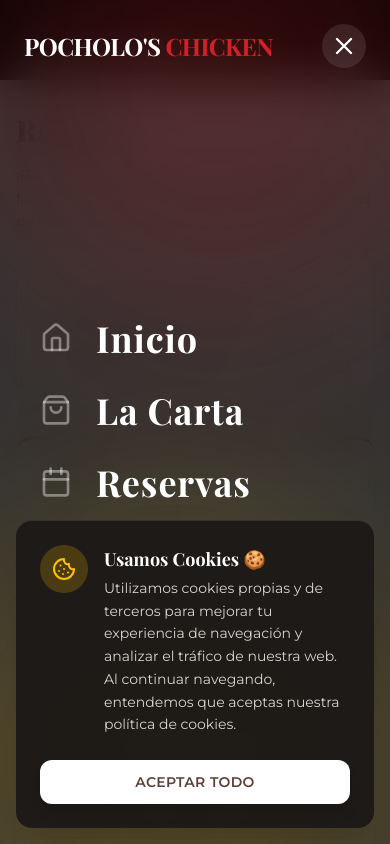
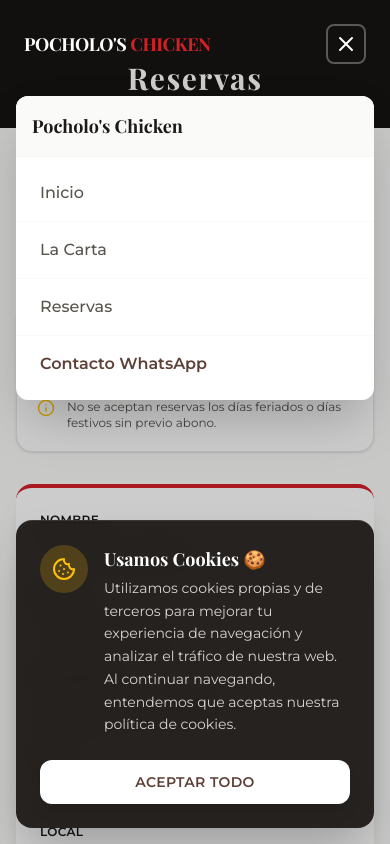
Before and after one commit to iblamejssee/LP-pocholos, a Next.js app: page /reservas in a window 390 px wide. Both pictures are taken after a click on the button 344 px from the left and 46 px from the top of the page. Shown: the top 844 px of the page. Built offline with nearby package versions, Linux system fonts and the light colour scheme.

Commit message:
Fix Navbar v2

```diff
--- a/src/app/reservas/page.tsx
+++ b/src/app/reservas/page.tsx
@@ -63,9 +63,9 @@
     return (
         <main className="min-h-screen bg-stone-50">
             {/* Header Mini */}
-            <div className="h-20 md:h-28 bg-black flex items-center justify-center relative overflow-hidden">
+            <div className="h-32 md:h-40 bg-black flex items-end justify-center pb-8 relative overflow-hidden">
                 <div className="absolute inset-0 bg-stone-900 opacity-80" />
-                <h1 className="relative z-10 font-serif text-2xl md:text-4xl text-white font-bold tracking-wider">
+                <h1 className="relative z-10 font-serif text-3xl md:text-5xl text-white font-bold tracking-wider">
                     Reservas
                 </h1>
             </div>
--- a/src/components/Navbar.tsx
+++ b/src/components/Navbar.tsx
@@ -3,7 +3,7 @@
 import { useState, useEffect } from 'react';
 import Link from 'next/link';
 import { motion, AnimatePresence } from 'framer-motion';
-import { Menu, X, ShoppingBag, Calendar, Home, Instagram, Facebook } from 'lucide-react';
+import { Menu, X, ShoppingBag, Calendar, Home } from 'lucide-react';
 
 export default function Navbar() {
     const [isScrolled, setIsScrolled] = useState(false);
@@ -18,9 +18,9 @@
     }, []);
 
     const navLinks = [
-        { name: 'Inicio', href: '/', icon: Home },
-        { name: 'La Carta', href: '/carta-pocholos.pdf', target: '_blank', icon: ShoppingBag },
-        { name: 'Reservas', href: '/reservas', icon: Calendar },
+        { name: 'Inicio', href: '/' },
+        { name: 'La Carta', href: '/carta-pocholos.pdf', target: '_blank' },
+        { name: 'Reservas', href: '/reservas' },
     ];
 
     return (
@@ -36,7 +36,7 @@
             >
                 <div className="container mx-auto px-6 flex items-center justify-between">
                     {/* Logo Mobile / Scrolled */}
-                    <Link href="/" className="font-serif text-2xl text-white font-bold tracking-tight">
+                    <Link href="/" className="font-serif text-lg md:text-2xl text-white font-bold tracking-tight">
                         POCHOLO'S <span className="text-land-red">CHICKEN</span>
                     </Link>
 
@@ -66,93 +66,62 @@
                         </a>
                     </div>
 
-                    {/* Mobile Menu Button */}
+                    {/* Mobile Menu Button - Styled like reference */}
                     <button
-                        className="md:hidden text-white p-2"
-                        onClick={() => setIsMobileMenuOpen(true)}
+                        className="md:hidden text-white border-2 border-white/30 rounded-lg p-1.5 hover:bg-white/10 transition-colors"
+                        onClick={() => setIsMobileMenuOpen(!isMobileMenuOpen)}
                     >
-                        <Menu size={28} />
+                        {isMobileMenuOpen ? <X size={24} /> : <Menu size={24} />}
                     </button>
                 </div>
             </motion.nav>
 
-            {/* Mobile Menu Overlay Redesigned */}
+            {/* Mobile Menu Dropdown - Reference Style */}
             <AnimatePresence>
                 {isMobileMenuOpen && (
+                    <>
+                        {/* Backdrop invisible to close on click outside */}
+                        <div
+                            className="fixed inset-0 z-40 bg-black/20"
+                            onClick={() => setIsMobileMenuOpen(false)}
+                        />
+
                         <motion.div
-                        initial={{ opacity: 0 }}
-                        animate={{ opacity: 1 }}
-                        exit={{ opacity: 0 }}
-                        className="fixed inset-0 z-50 md:hidden"
+                            initial={{ opacity: 0, y: -20, scale: 0.95 }}
+                            animate={{ opacity: 1, y: 0, scale: 1 }}
+                            exit={{ opacity: 0, y: -20, scale: 0.95 }}
+                            transition={{ duration: 0.2 }}
+                            className="fixed top-24 left-4 right-4 z-50 bg-white rounded-xl shadow-2xl overflow-hidden origin-top"
                         >
-                        {/* Backdrop Blur Strong */}
-                        <div className="absolute inset-0 bg-black/80 backdrop-blur-xl" />
-
-                        {/* Background Decoration */}
-                        <div className="absolute inset-0 overflow-hidden pointer-events-none opacity-20">
-                            <div className="absolute -top-[20%] -right-[20%] w-[500px] h-[500px] bg-land-red rounded-full blur-[100px]" />
-                            <div className="absolute -bottom-[20%] -left-[20%] w-[500px] h-[500px] bg-land-orange rounded-full blur-[100px]" />
+                            <div className="p-4 border-b border-stone-100 bg-stone-50">
+                                <span className="font-serif font-bold text-stone-900 text-lg">
+                                    Pocholo's Chicken
+                                </span>
                             </div>
 
-                        <div className="relative h-full flex flex-col p-6">
-                            {/* Header Mobile */}
-                            <div className="flex justify-between items-center mb-12">
-                                <span className="font-serif text-2xl text-white font-bold tracking-tight">
-                                    POCHOLO'S <span className="text-land-red">CHICKEN</span>
-                                </span>
-                                <button
-                                    onClick={() => setIsMobileMenuOpen(false)}
-                                    className="p-2 bg-white/10 rounded-full text-white hover:bg-white/20 transition-colors"
-                                >
-                                    <X size={28} />
-                                </button>
-                            </div>
-
-                            {/* Links Container */}
-                            <div className="flex-1 flex flex-col justify-center space-y-8 px-4">
-                                {navLinks.map((link, index) => (
-                                    <motion.div
+                            <div className="flex flex-col py-2">
+                                {navLinks.map((link) => (
+                                    <Link
                                         key={link.name}
-                                        initial={{ x: -50, opacity: 0 }}
-                                        animate={{ x: 0, opacity: 1 }}
-                                        transition={{ delay: index * 0.1 }}
-                                    >
-                                        <Link
                                         href={link.href}
                                         target={link.target}
                                         onClick={() => setIsMobileMenuOpen(false)}
-                                            className="group flex items-center gap-6"
+                                        className="px-6 py-4 text-stone-600 font-medium hover:bg-stone-50 hover:text-land-red transition-colors border-b border-stone-50 last:border-0 text-base"
                                     >
-                                            <span className="text-white/40 group-hover:text-land-orange transition-colors">
-                                                {link.icon && <link.icon size={32} />}
-                                            </span>
-                                            <span className="font-serif text-4xl text-white font-bold group-hover:text-land-orange transition-colors tracking-wide">
                                         {link.name}
-                                            </span>
                                     </Link>
-                                    </motion.div>
                                 ))}
-                            </div>
-
-                            {/* Footer / Socials */}
-                            <motion.div
-                                initial={{ y: 20, opacity: 0 }}
-                                animate={{ y: 0, opacity: 1 }}
-                                transition={{ delay: 0.3 }}
-                                className="border-t border-white/10 pt-8 mt-auto"
+                                <a
+                                    href="https://wa.me/51936853996"
+                                    target="_blank"
+                                    rel="noopener noreferrer"
+                                    className="px-6 py-4 text-land-brown font-bold hover:bg-stone-50 transition-colors"
                                 >
-                                <p className="text-stone-400 text-sm mb-4 text-center">Síguenos en redes</p>
-                                <div className="flex justify-center gap-6">
-                                    <a href="#" className="p-3 bg-white/5 rounded-full text-white hover:bg-land-red transition-colors">
-                                        <Facebook size={24} />
-                                    </a>
-                                    <a href="#" className="p-3 bg-white/5 rounded-full text-white hover:bg-land-orange transition-colors">
-                                        <Instagram size={24} />
+                                    Contacto WhatsApp
                                 </a>
                             </div>
                         </motion.div>
-                        </div>
-                    </motion.div>
+                    </>
                 )}
             </AnimatePresence>
         </>
```
Lines whose indentation alone changed are shown as unchanged.
